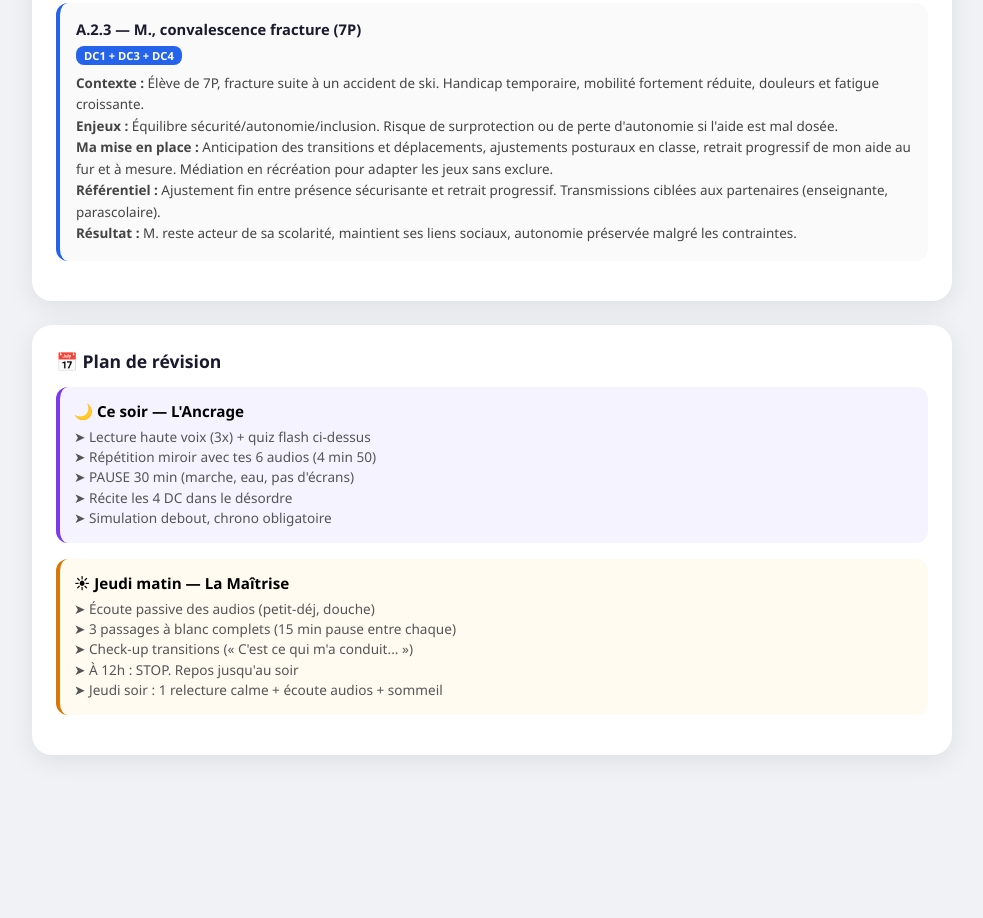
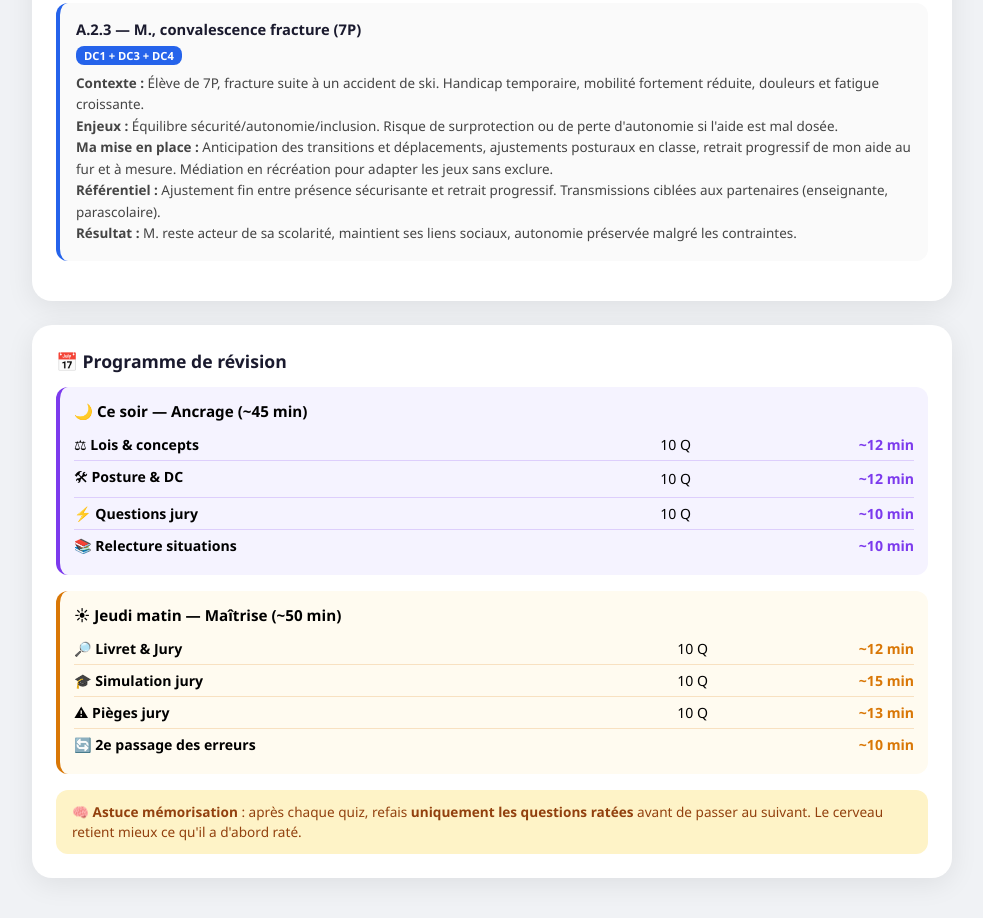
Before and after one commit to samuelabreha/quiz-vae-dees, a website: page revision.html in a window 1280 px wide. Shown: the part 1498-2416 px from the top of the page, without its empty margins (148-1131 px from the left). Before the commit the page ends 2317 px from the top, so only its background shows below. Drawn offline with Linux system fonts and the light colour scheme.

Commit message:
Ajouter programme de révision détaillé avec timing par quiz
Co-Authored-By: Claude Opus 4.6 <noreply@anthropic.com>

```diff
--- a/revision.html
+++ b/revision.html
@@ -196,23 +196,64 @@ h1{font-size:1.8rem;color:#1a1a2e;margin:12px 0 6px;text-align:center}
 </div>
 
 <div class="planning">
-<h2>&#128197; Plan de r&eacute;vision</h2>
+<h2>&#128197; Programme de r&eacute;vision</h2>
+
 <div class="phase soir">
-  <h3>&#127769; Ce soir &mdash; L'Ancrage</h3>
-  <p>&#10148; Lecture haute voix (3x) + quiz flash ci-dessus<br>
-  &#10148; R&eacute;p&eacute;tition miroir avec tes 6 audios (4 min 50)<br>
-  &#10148; PAUSE 30 min (marche, eau, pas d'&eacute;crans)<br>
-  &#10148; R&eacute;cite les 4 DC dans le d&eacute;sordre<br>
-  &#10148; Simulation debout, chrono obligatoire</p>
+  <h3>&#127769; Ce soir &mdash; Ancrage (~45 min)</h3>
+  <table style="width:100%;border-collapse:collapse;font-size:.88rem;margin-top:8px">
+  <tr style="border-bottom:1px solid rgba(124,58,237,.2)">
+    <td style="padding:6px 0">&#9878; <b>Lois &amp; concepts</b></td>
+    <td style="padding:6px 0;text-align:center">10 Q</td>
+    <td style="padding:6px 0;text-align:right;color:#7c3aed;font-weight:700">~12 min</td>
+  </tr>
+  <tr style="border-bottom:1px solid rgba(124,58,237,.2)">
+    <td style="padding:6px 0">&#128736; <b>Posture &amp; DC</b></td>
+    <td style="padding:6px 0;text-align:center">10 Q</td>
+    <td style="padding:6px 0;text-align:right;color:#7c3aed;font-weight:700">~12 min</td>
+  </tr>
+  <tr style="border-bottom:1px solid rgba(124,58,237,.2)">
+    <td style="padding:6px 0">&#9889; <b>Questions jury</b></td>
+    <td style="padding:6px 0;text-align:center">10 Q</td>
+    <td style="padding:6px 0;text-align:right;color:#7c3aed;font-weight:700">~10 min</td>
+  </tr>
+  <tr>
+    <td style="padding:6px 0">&#128218; <b>Relecture situations</b></td>
+    <td style="padding:6px 0;text-align:center"></td>
+    <td style="padding:6px 0;text-align:right;color:#7c3aed;font-weight:700">~10 min</td>
+  </tr>
+  </table>
 </div>
+
 <div class="phase matin">
-  <h3>&#9728; Jeudi matin &mdash; La Ma&icirc;trise</h3>
-  <p>&#10148; &Eacute;coute passive des audios (petit-d&eacute;j, douche)<br>
-  &#10148; 3 passages &agrave; blanc complets (15 min pause entre chaque)<br>
-  &#10148; Check-up transitions (&laquo; C'est ce qui m'a conduit... &raquo;)<br>
-  &#10148; &Agrave; 12h : STOP. Repos jusqu'au soir<br>
-  &#10148; Jeudi soir : 1 relecture calme + &eacute;coute audios + sommeil</p>
+  <h3>&#9728; Jeudi matin &mdash; Ma&icirc;trise (~50 min)</h3>
+  <table style="width:100%;border-collapse:collapse;font-size:.88rem;margin-top:8px">
+  <tr style="border-bottom:1px solid rgba(217,119,6,.2)">
+    <td style="padding:6px 0">&#128270; <b>Livret &amp; Jury</b></td>
+    <td style="padding:6px 0;text-align:center">10 Q</td>
+    <td style="padding:6px 0;text-align:right;color:#d97706;font-weight:700">~12 min</td>
+  </tr>
+  <tr style="border-bottom:1px solid rgba(217,119,6,.2)">
+    <td style="padding:6px 0">&#127891; <b>Simulation jury</b></td>
+    <td style="padding:6px 0;text-align:center">10 Q</td>
+    <td style="padding:6px 0;text-align:right;color:#d97706;font-weight:700">~15 min</td>
+  </tr>
+  <tr style="border-bottom:1px solid rgba(217,119,6,.2)">
+    <td style="padding:6px 0">&#9888; <b>Pi&egrave;ges jury</b></td>
+    <td style="padding:6px 0;text-align:center">10 Q</td>
+    <td style="padding:6px 0;text-align:right;color:#d97706;font-weight:700">~13 min</td>
+  </tr>
+  <tr>
+    <td style="padding:6px 0">&#128260; <b>2e passage des erreurs</b></td>
+    <td style="padding:6px 0;text-align:center"></td>
+    <td style="padding:6px 0;text-align:right;color:#d97706;font-weight:700">~10 min</td>
+  </tr>
+  </table>
 </div>
+
+<div style="margin-top:14px;padding:12px 16px;background:#fef3c7;border-radius:12px;font-size:.85rem;color:#92400e;line-height:1.5">
+&#129504; <b>Astuce m&eacute;morisation</b> : apr&egrave;s chaque quiz, refais <b>uniquement les questions rat&eacute;es</b> avant de passer au suivant. Le cerveau retient mieux ce qu'il a d'abord rat&eacute;.
+</div>
+
 </div>
 
 </div>
```
